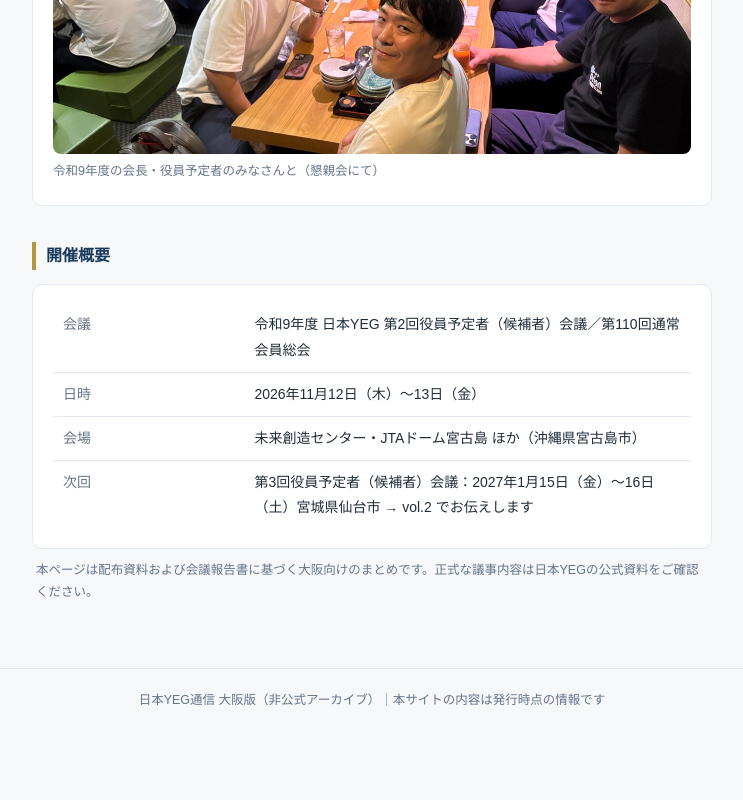
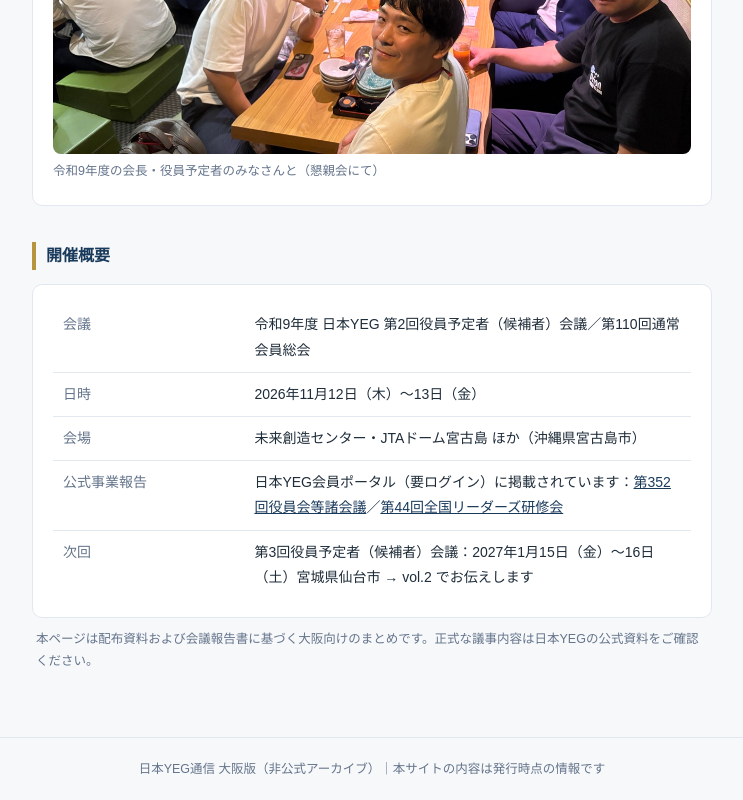
Before and after one commit to okamura-outworld/yeg-tsushin-osaka, a plain HTML site: page vol1.html in a window 1280 px wide. Shown: the part 2483-3283 px from the top of the page, without its empty margins (268-1011 px from the left). Before the commit the page ends 3214 px from the top, so only its background shows below. Drawn offline with Linux system fonts and the light colour scheme.

Commit message:
vol.0/vol.1 に会員ポータルの公式事業報告リンクを追加（富山351回・宮古島352回・リーダーズ研修会）
Co-Authored-By: Claude Fable 5 <noreply@anthropic.com>

```diff
--- a/vol1.html
+++ b/vol1.html
@@ -87,6 +87,7 @@ a{color:var(--navy)}
       <tr><td class="k">会議</td><td>令和9年度 日本YEG 第2回役員予定者（候補者）会議／第110回通常会員総会</td></tr>
       <tr><td class="k">日時</td><td>2026年11月12日（木）〜13日（金）</td></tr>
       <tr><td class="k">会場</td><td>未来創造センター・JTAドーム宮古島 ほか（沖縄県宮古島市）</td></tr>
+      <tr><td class="k">公式事業報告</td><td>日本YEG会員ポータル（要ログイン）に掲載されています：<a href="https://ss.yeg.jp/schedule/15403" target="_blank" rel="noopener">第352回役員会等諸会議</a>／<a href="https://ss.yeg.jp/schedule/11183" target="_blank" rel="noopener">第44回全国リーダーズ研修会</a></td></tr>
       <tr><td class="k">次回</td><td>第3回役員予定者（候補者）会議：2027年1月15日（金）〜16日（土）宮城県仙台市 → vol.2 でお伝えします</td></tr>
     </table>
   </div>
```
Also changed, not shown: vol0.html (+1 -0 lines).
